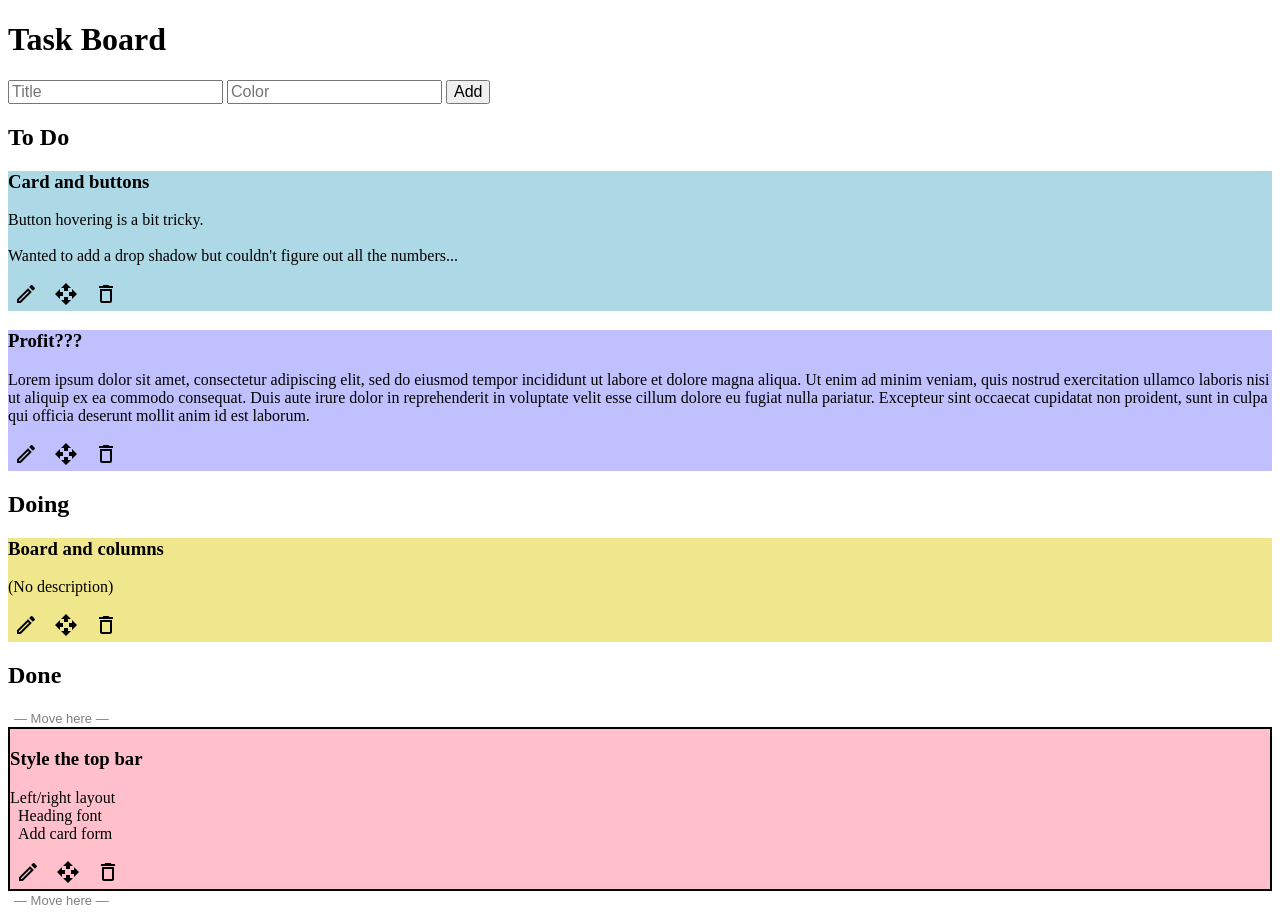
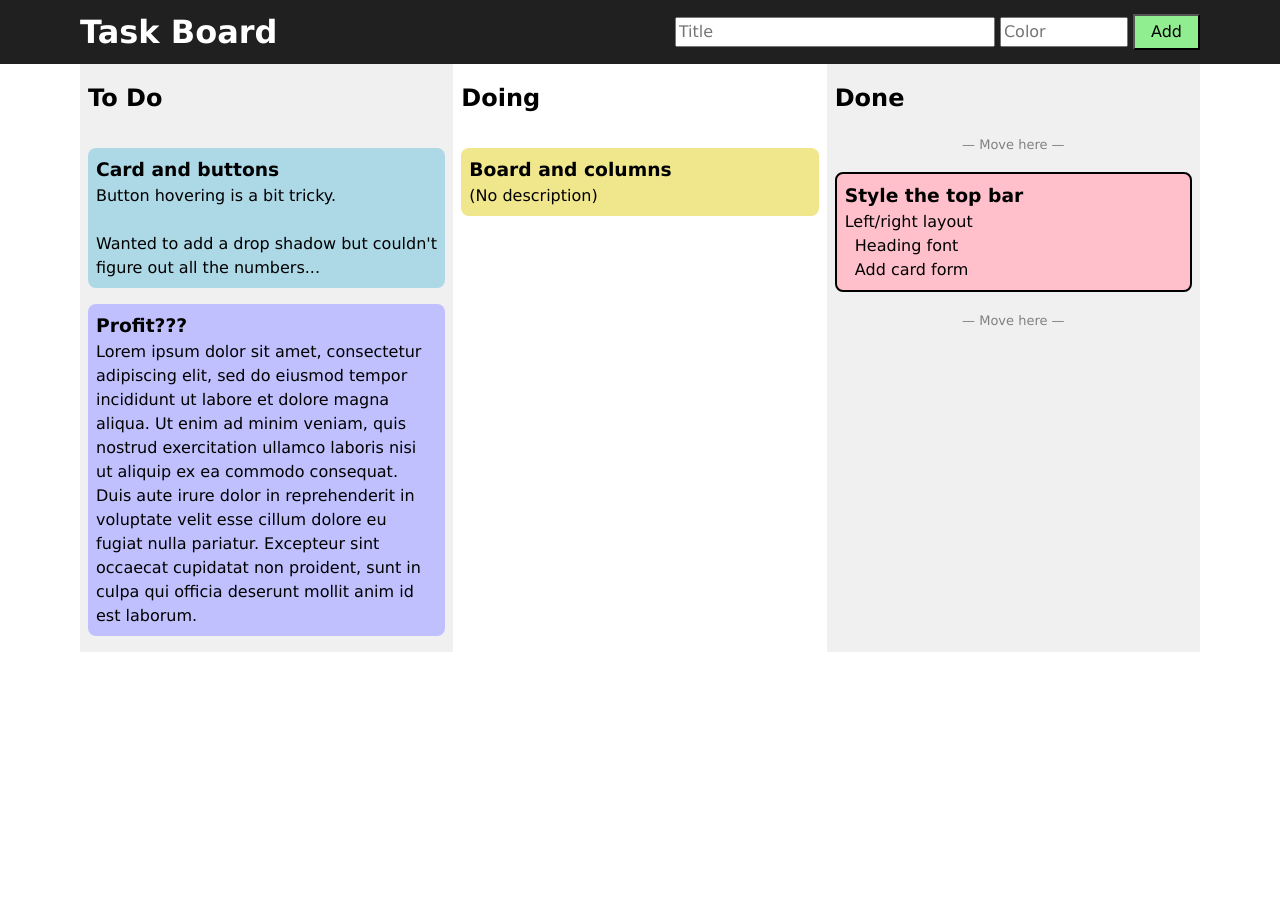
Before and after one commit to maxgonick/CS144-Project3, a website with bundled scripts: page public/static.html in a window 1280 px wide. After the commit the page ends 800 px from the top, so only its background shows below. Built offline with nearby package versions, Linux system fonts and the light colour scheme.

Commit message:
Task 2 implementation

```diff
--- a/public/styles2.css
+++ b/public/styles2.css
@@ -0,0 +1,152 @@
+
+/*
+  1. Use a more-intuitive box-sizing model.
+*/
+*, *::before, *::after {
+    box-sizing: border-box;
+  }
+  /*
+    2. Remove default margin
+  */
+  * {
+    margin: 0;
+  }
+  /*
+    Typographic tweaks!
+    3. Add accessible line-height
+    4. Improve text rendering
+  */
+  body {
+    line-height: 1.5;
+    -webkit-font-smoothing: antialiased;
+  }
+  /*
+    5. Improve media defaults
+  */
+  img, picture, video, canvas, svg {
+    display: block;
+    max-width: 100%;
+  }
+  /*
+    6. Remove built-in form typography styles
+  */
+  input, button, textarea, select {
+    font: inherit;
+  }
+  /*
+    7. Avoid text overflows
+  */
+  p, h1, h2, h3, h4, h5, h6 {
+    overflow-wrap: break-word;
+  }
+  /*
+    8. Create a root stacking context
+  */
+  #root, #__next {
+    isolation: isolate;
+  }
+
+
+
+body {
+    font-family: Verdana, Geneva, Tahoma, sans-serif;
+}
+
+body {
+    display: flex;
+    flex-direction: column;
+}
+
+header {
+    display: flex;
+    flex-direction: row;
+    justify-content: space-between;
+    align-items: center;
+    background-color: #202020;
+    padding: 0.5rem 5rem
+}
+
+header > h1 {
+    color: white;
+}
+
+#addCard {
+    gap: 0.5rem;
+}
+
+#cardTitle {
+    width: 20em;
+}
+
+#cardColor {
+    width: 8em;
+}
+
+#addButton {
+    background-color: lightgreen;
+    color: black;
+    padding: 0.25rem 1rem;
+}
+
+/* .buttons > * {
+    padding: 0 0.25rem;
+}
+
+.buttons > *:first-child {
+    padding: 0 0.25rem 0 0;
+}
+
+.buttons > *:last-child {
+    padding: 0 0 0 0.25rem;
+} */
+
+#board {
+  margin-inline: 5rem;
+  display: flex;
+  flex-direction: row;
+}
+
+.column {
+  flex: 1;
+}
+
+#todo, #done {
+  background-color: #f0f0f0;
+  padding: 0 .5rem;
+}
+
+#doing {
+  background-color: white;
+  padding: 0 0.5rem;
+}
+
+.column > h2 {
+  padding:  1rem 1rem 1rem 0;
+}
+
+.moveHere {
+  width: 100%;
+}
+
+.card {
+  margin-block: 1rem;
+  border-radius: 0.5rem;
+  padding: 0.5rem;
+  position: relative;
+}
+
+.buttons {
+  visibility: hidden;
+  position: absolute;
+  top: 0.5rem;
+  right: 0.5rem;
+}
+
+.card:hover > .buttons {
+  visibility: visible;
+
+}
+
+.buttons > * {
+  padding: 0;
+}
```
Also changed, not shown: public/index.html (+0 -1 lines).
